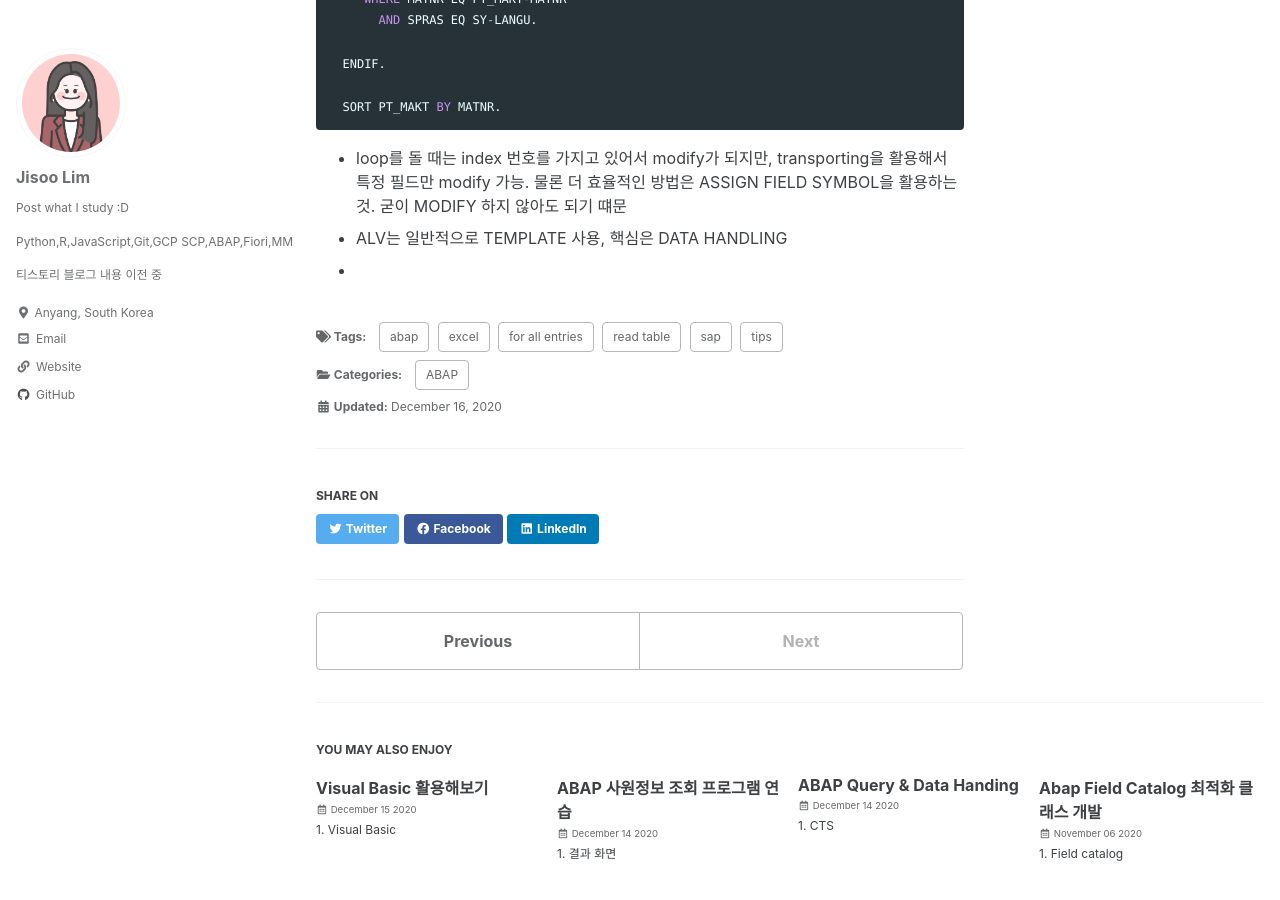
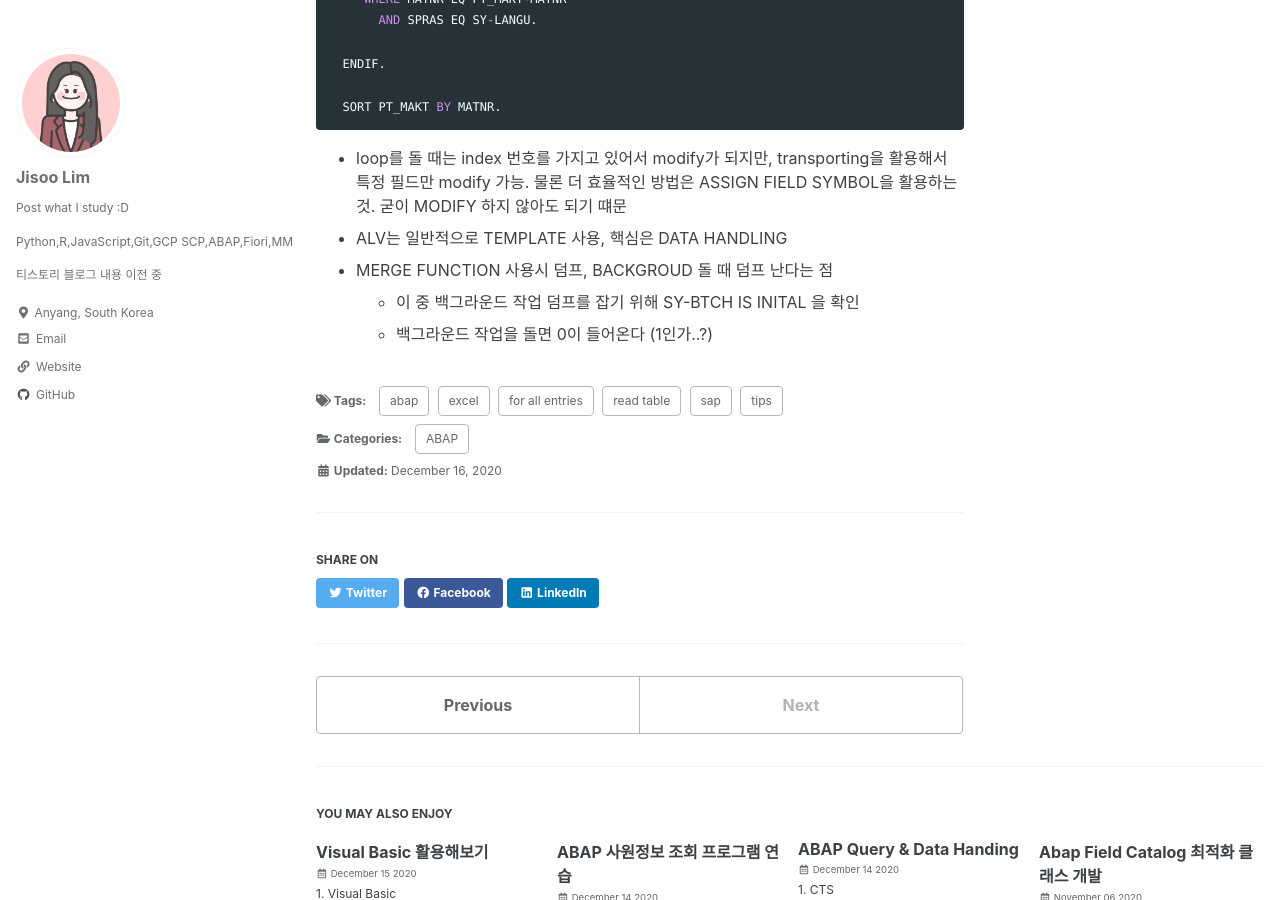
Before and after one commit to z2soo/z2soo.github.io, a Jekyll site: the page built from _posts/2020-12-16-ABAP-Tips-for-development.md, in a window 1280 px wide and 900 px high, scrolled down 2256 px. Built offline with Jekyll 4.4.1, drawn with Linux system fonts in a browser that asks for light colours; cached includes are drawn as plain includes.

Commit message:
edit post tips for development

```diff
--- a/_posts/2020-12-16-ABAP-Tips-for-development.md
+++ b/_posts/2020-12-16-ABAP-Tips-for-development.md
@@ -105,4 +105,6 @@ toc: true
 
 - loop를 돌 때는 index 번호를 가지고 있어서 modify가 되지만, transporting을 활용해서 특정 필드만 modify 가능. 물론 더 효율적인 방법은 ASSIGN FIELD SYMBOL을 활용하는 것. 굳이 MODIFY 하지 않아도 되기 떄문
 - ALV는 일반적으로 TEMPLATE 사용, 핵심은 DATA HANDLING
--
+- MERGE FUNCTION 사용시 덤프, BACKGROUD 돌 때 덤프 난다는 점
+  - 이 중 백그라운드 작업 덤프를 잡기 위해 SY-BTCH IS INITAL 을 확인
+  - 백그라운드 작업을 돌면 0이 들어온다 (1인가..?)
```
